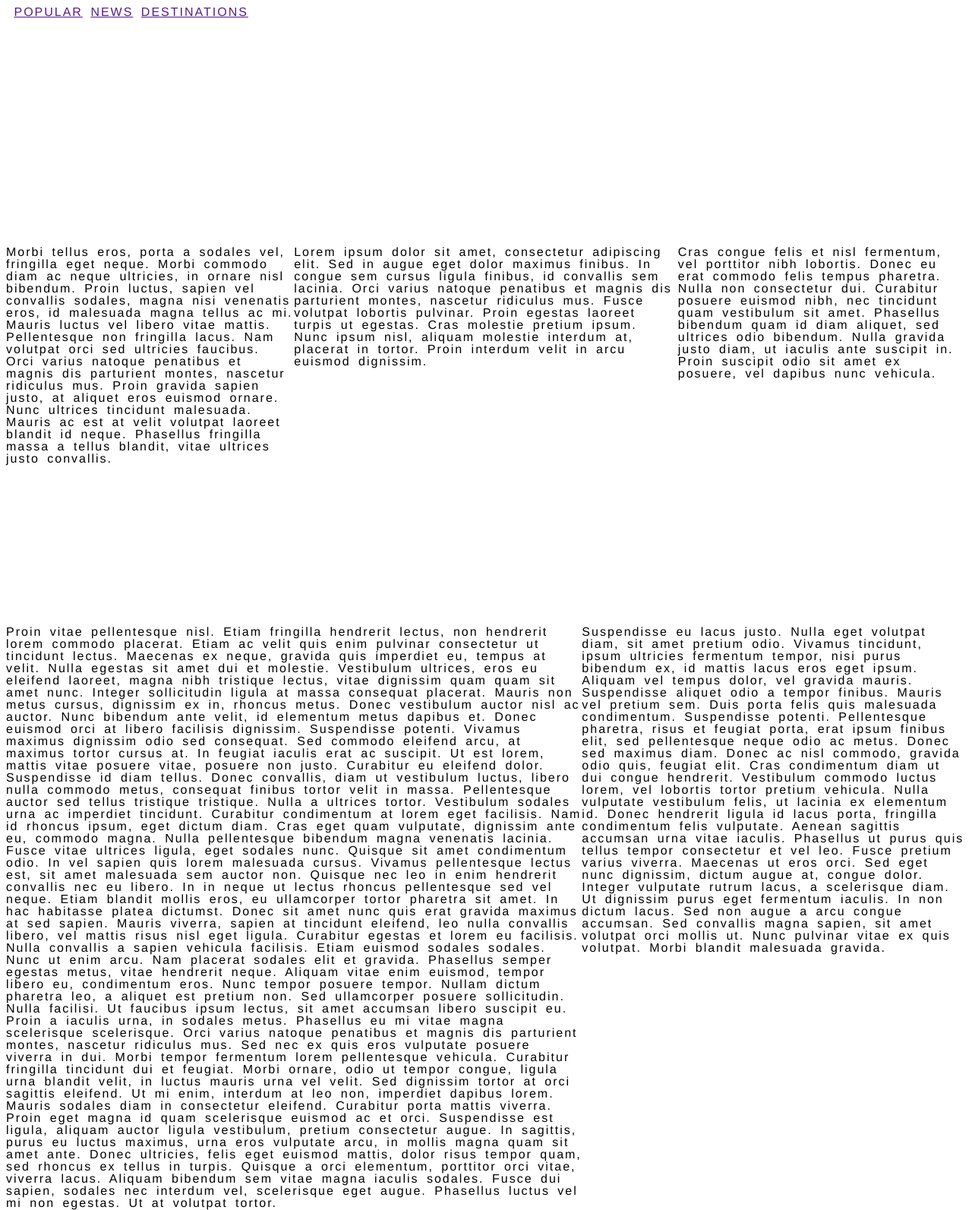
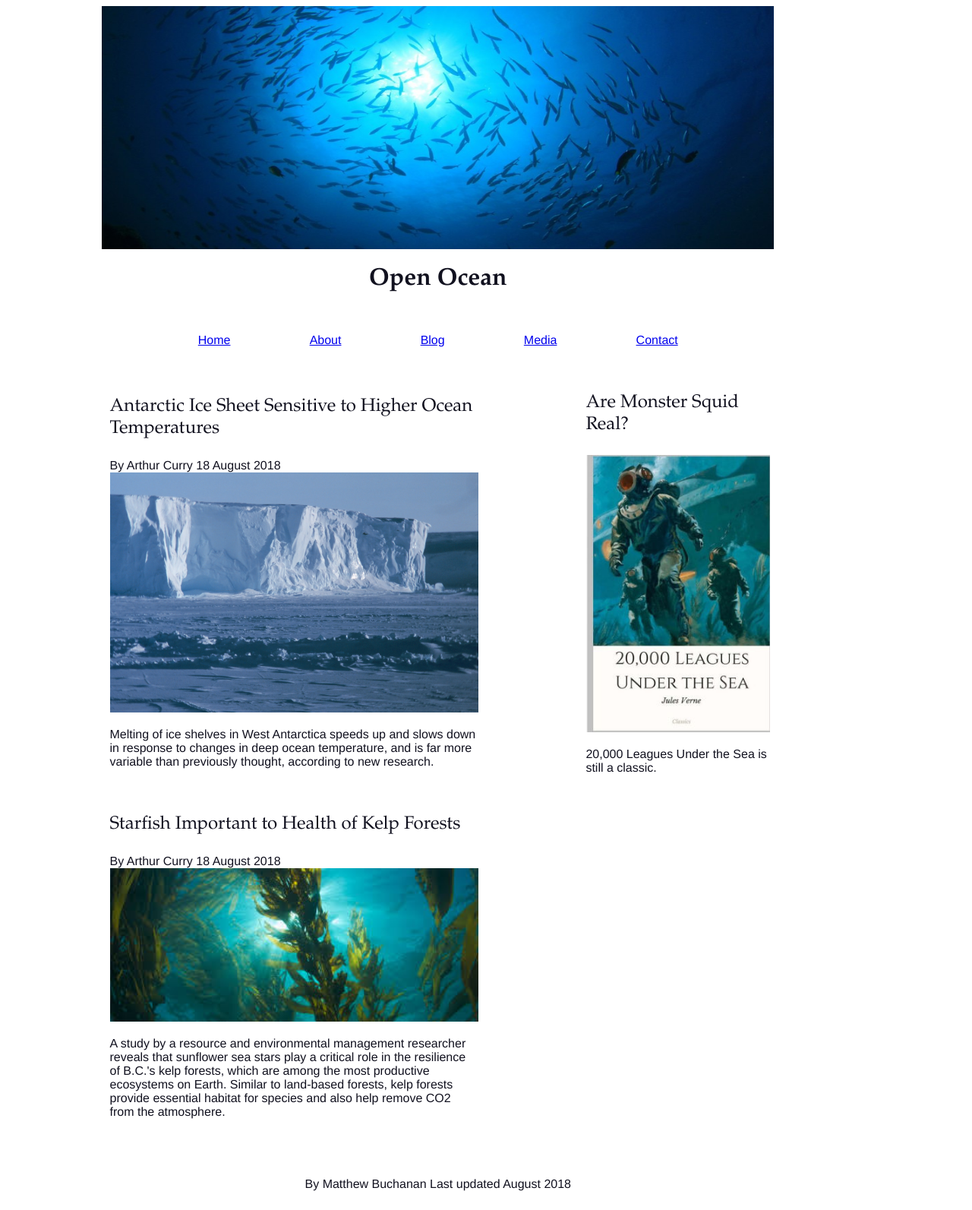
Before and after one commit to dolphinCommando/sassy-blog, a plain HTML site: page index.html in a window 1280 px wide. Shown: the whole page at 76% size. Drawn offline with Linux system fonts and the light colour scheme.

Commit message:
SCSS variables, extend, and partials; CSS Grid 10-cell

```diff
--- /dev/null
+++ b/css/_section.scss
@@ -0,0 +1,6 @@
+section {
+  padding: 2%;
+  .section-title {
+    @extend %title;
+  }
+}
--- a/css/style.scss
+++ b/css/style.scss
@@ -1,47 +1,93 @@
+@import 'section';
+
+$font-sans: "Helvetica Neue", Helvetica, sans-serif;
+$font-serif: "Garamond", "Georgia", serif;
+$font-standard: 16px;
+$font-large: 2.0rem;
+$font-medium: 1.5em;
+$theme-light: #ffffff;
+$theme-dark: #11111f;
+$theme-one: #fff306;
+$theme-two: #12ff06;
+$theme-three: #f306ff;
+
+%title {
+  font-size: $font-medium;
+  color: $theme-dark;
+  font-family: $font-serif;
+}
+
+%center {
+  justify-self: center;
+  align-self: center;
+}
+
 body {
-  font-family: Helvetica, sans-serif;
-  line-height: 1.0;
-  letter-spacing: 2px;
-  word-spacing: 4px;
-  font-size: 16px;
-  text-decoration: none;
-  overflow: scroll;
+  font-family: $font-sans;
+  font-size: $font-standard;
+  background-color: $theme-light;
+  color: $theme-dark;
+  display: grid;
+  grid-template-rows: 50vh 10vh auto 15vh;
+  grid-template-columns: repeat(10, 10%)
+}
+
+header {
+  grid-row: 1;
+  grid-column: 2 / 9;
+  display: grid;
+  grid-template-columns: 100%;
+  grid-template-rows: 80% 20%;
+
+  h1 {
+    grid-row: 2;
+    @extend %title;
+    font-size: $font-large;
+    @extend %center;
+  }
+
+  .jumbo-img {
+    grid-row: 1;
+    img {
+      height: 100%;
+      width: 100%;
+    }
+  }
+}
+
+nav {
+  grid-row: 2;
+  grid-column: 3 / 8;
+
+  ul {
+    list-style-type: none;
+    margin: 0;
+    padding: 0;
+    height: 100%;
+    display: flex;
+    justify-content: space-between;
+    align-items: center;
+  }
 
 }
-%row2 {
-  grid-row: 2 / 3;
+
+img {
+  width: 100%;
+  height: 100%;
 }
 
-%row3 {
-  grid-row: 3 / 4;
-}
-.container {
-  display: grid;
-  grid-template-columns: [start] 10% 10% 10% 10% 10% 10% 10% 10% 10% [end] 10%;
-  grid-template-rows: 300px 500px auto;
+article {
+  grid-row: 3;
+  grid-column: 2 / 6;
 }
 
-.header {
-  grid-column: start / end;
-  grid-row: 1 / 2;
+aside {
+  grid-row: 3;
+  grid-column: 7 / 9;
 }
 
-.hero-center {
-  grid-column: span 4;
-  @extend %row2;
+footer {
+  grid-row: 4;
+  grid-column: 2 / 9;
+  @extend %center;
 }
-
-.hero-side {
-  grid-column: span 3;
-  @extend %row2;
-}
-
-.main {
-  grid-column: span 6;
-  @extend %row3;
-}
-
-.side {
-  grid-column: span 4;
-  @extend %row3;
-}
--- a/index.html
+++ b/index.html
@@ -2,51 +2,73 @@
 <html lang="en">
   <head>
     <meta charset="UTF-8">
-    <meta name="description" content="Travel Blog">
+    <meta name="description" content="Ocean Explorer Blog">
     <meta name="keywords" content="Sass, Responsive, CSS Grid, HTML Import">
     <meta name="author" content="Matthew Buchanan">
     <meta name="viewport" content="width=device-width, initial-scale=1.0">
-    <!--<link rel="stylesheet" type="text/css" href="css/reset.css">-->
-    <link rel="stylesheet" type="text/css" href="css/style.css">
+    <title>Ocean Explorers</title>
+    <link rel="stylesheet" type="text/css" href="./css/style.css">
   </head>
   <body>
-    <div class="container">
-      <div class="header">
-        <nav>
-          <a class="logo"><img src=""></a>
-          <a href="">POPULAR</a>
-          <a href="">NEWS</a>
-          <a href="">DESTINATIONS</a>
-        </nav>
+    <header>
+      <div class="jumbo-img">
+        <img src="./images/ocean.jpeg" alt="ocean with fish and sun"/>
       </div>
-      <div class="hero-side">
-        <p>Morbi tellus eros, porta a sodales vel, fringilla eget neque. Morbi commodo diam ac neque ultricies, in ornare nisl bibendum. Proin luctus, sapien vel convallis sodales, magna nisi venenatis eros, id malesuada magna tellus ac mi. Mauris luctus vel libero vitae mattis. Pellentesque non fringilla lacus. Nam volutpat orci sed ultricies faucibus. Orci varius natoque penatibus et magnis dis parturient montes, nascetur ridiculus mus. Proin gravida sapien justo, at aliquet eros euismod ornare. Nunc ultrices tincidunt malesuada. Mauris ac est at velit volutpat laoreet blandit id neque. Phasellus fringilla massa a tellus blandit, vitae ultrices justo convallis.</p>
-      </div>
-      <div class="hero-center">
-        <p>Lorem ipsum dolor sit amet, consectetur adipiscing elit. Sed in augue eget dolor maximus finibus. In congue sem cursus ligula finibus, id convallis sem lacinia. Orci varius natoque penatibus et magnis dis parturient montes, nascetur ridiculus mus. Fusce volutpat lobortis pulvinar. Proin egestas laoreet turpis ut egestas. Cras molestie pretium ipsum. Nunc ipsum nisl, aliquam molestie interdum at, placerat in tortor. Proin interdum velit in arcu euismod dignissim.</p>
-      </div>
-      <div class="hero-side">
-        <p>Cras congue felis et nisl fermentum, vel porttitor nibh lobortis. Donec eu erat commodo felis tempus pharetra. Nulla non consectetur dui. Curabitur posuere euismod nibh, nec tincidunt quam vestibulum sit amet. Phasellus bibendum quam id diam aliquet, sed ultrices odio bibendum. Nulla gravida justo diam, ut iaculis ante suscipit in. Proin suscipit odio sit amet ex posuere, vel dapibus nunc vehicula.</p>
-      </div>
-      <div class="main">
-        <p>Proin vitae pellentesque nisl. Etiam fringilla hendrerit lectus, non hendrerit lorem commodo placerat. Etiam ac velit quis enim pulvinar consectetur ut tincidunt lectus. Maecenas ex neque, gravida quis imperdiet eu, tempus at velit. Nulla egestas sit amet dui et molestie. Vestibulum ultrices, eros eu eleifend laoreet, magna nibh tristique lectus, vitae dignissim quam quam sit amet nunc. Integer sollicitudin ligula at massa consequat placerat. Mauris non metus cursus, dignissim ex in, rhoncus metus. Donec vestibulum auctor nisl ac auctor. Nunc bibendum ante velit, id elementum metus dapibus et. Donec euismod orci at libero facilisis dignissim. Suspendisse potenti. Vivamus maximus dignissim odio sed consequat. Sed commodo eleifend arcu, at maximus tortor cursus at. In feugiat iaculis erat ac suscipit.
-
-        Ut est lorem, mattis vitae posuere vitae, posuere non justo. Curabitur eu eleifend dolor. Suspendisse id diam tellus. Donec convallis, diam ut vestibulum luctus, libero nulla commodo metus, consequat finibus tortor velit in massa. Pellentesque auctor sed tellus tristique tristique. Nulla a ultrices tortor. Vestibulum sodales urna ac imperdiet tincidunt. Curabitur condimentum at lorem eget facilisis. Nam id rhoncus ipsum, eget dictum diam. Cras eget quam vulputate, dignissim ante eu, commodo magna. Nulla pellentesque bibendum magna venenatis lacinia.
-
-        Fusce vitae ultrices ligula, eget sodales nunc. Quisque sit amet condimentum odio. In vel sapien quis lorem malesuada cursus. Vivamus pellentesque lectus est, sit amet malesuada sem auctor non. Quisque nec leo in enim hendrerit convallis nec eu libero. In in neque ut lectus rhoncus pellentesque sed vel neque. Etiam blandit mollis eros, eu ullamcorper tortor pharetra sit amet. In hac habitasse platea dictumst. Donec sit amet nunc quis erat gravida maximus at sed sapien. Mauris viverra, sapien at tincidunt eleifend, leo nulla convallis libero, vel mattis risus nisl eget ligula. Curabitur egestas et lorem eu facilisis. Nulla convallis a sapien vehicula facilisis. Etiam euismod sodales sodales. Nunc ut enim arcu. Nam placerat sodales elit et gravida. Phasellus semper egestas metus, vitae hendrerit neque.
-
-        Aliquam vitae enim euismod, tempor libero eu, condimentum eros. Nunc tempor posuere tempor. Nullam dictum pharetra leo, a aliquet est pretium non. Sed ullamcorper posuere sollicitudin. Nulla facilisi. Ut faucibus ipsum lectus, sit amet accumsan libero suscipit eu. Proin a iaculis urna, in sodales metus. Phasellus eu mi vitae magna scelerisque scelerisque. Orci varius natoque penatibus et magnis dis parturient montes, nascetur ridiculus mus. Sed nec ex quis eros vulputate posuere viverra in dui. Morbi tempor fermentum lorem pellentesque vehicula.
-
-        Curabitur fringilla tincidunt dui et feugiat. Morbi ornare, odio ut tempor congue, ligula urna blandit velit, in luctus mauris urna vel velit. Sed dignissim tortor at orci sagittis eleifend. Ut mi enim, interdum at leo non, imperdiet dapibus lorem. Mauris sodales diam in consectetur eleifend. Curabitur porta mattis viverra. Proin eget magna id quam scelerisque euismod ac et orci. Suspendisse est ligula, aliquam auctor ligula vestibulum, pretium consectetur augue. In sagittis, purus eu luctus maximus, urna eros vulputate arcu, in mollis magna quam sit amet ante. Donec ultricies, felis eget euismod mattis, dolor risus tempor quam, sed rhoncus ex tellus in turpis. Quisque a orci elementum, porttitor orci vitae, viverra lacus. Aliquam bibendum sem vitae magna iaculis sodales. Fusce dui sapien, sodales nec interdum vel, scelerisque eget augue. Phasellus luctus vel mi non egestas. Ut at volutpat tortor.</p>
-      </div>
-      <div class="side">
-        <p>Suspendisse eu lacus justo. Nulla eget volutpat diam, sit amet pretium odio. Vivamus tincidunt, ipsum ultricies fermentum tempor, nisi purus bibendum ex, id mattis lacus eros eget ipsum. Aliquam vel tempus dolor, vel gravida mauris. Suspendisse aliquet odio a tempor finibus. Mauris vel pretium sem. Duis porta felis quis malesuada condimentum. Suspendisse potenti. Pellentesque pharetra, risus et feugiat porta, erat ipsum finibus elit, sed pellentesque neque odio ac metus. Donec sed maximus diam. Donec ac nisl commodo, gravida odio quis, feugiat elit. Cras condimentum diam ut dui congue hendrerit. Vestibulum commodo luctus lorem, vel lobortis tortor pretium vehicula. Nulla vulputate vestibulum felis, ut lacinia ex elementum id. Donec hendrerit ligula id lacus porta, fringilla condimentum felis vulputate.
-
-            Aenean sagittis accumsan urna vitae iaculis. Phasellus ut purus quis tellus tempor consectetur et vel leo. Fusce pretium varius viverra. Maecenas ut eros orci. Sed eget nunc dignissim, dictum augue at, congue dolor. Integer vulputate rutrum lacus, a scelerisque diam. Ut dignissim purus eget fermentum iaculis. In non dictum lacus. Sed non augue a arcu congue accumsan. Sed convallis magna sapien, sit amet volutpat orci mollis ut. Nunc pulvinar vitae ex quis volutpat. Morbi blandit malesuada gravida.</p>
-      </div>
-
-
-    </div>
-
+      <h1>Open Ocean</h1>
+    </header>
+    <nav>
+      <ul>
+        <li>
+          <a href="/">Home</a>
+        </li>
+        <li>
+          <a href="/">About</a>
+        </li>
+        <li>
+          <a href="/">Blog</a>
+        </li>
+        <li>
+          <a href="/">Media</a>
+        </li>
+        <li>
+          <a href="/">Contact</a>
+        </li>
+      </ul>
+    </nav>
+      <article>
+        <section>
+          <p class="section-title">Antarctic Ice Sheet Sensitive to Higher Ocean Temperatures</p>
+          <div class="section-aux">
+            <span>By Arthur Curry</span>
+            <span>18 August 2018</span>
+          </div>
+          <div class="section-text">
+            <img class="section-img" src="./images/ice.jpg" alt="Antarctica"/>
+            <p class="section-p">Melting of ice shelves in West Antarctica speeds up and slows down in response to changes in deep ocean temperature, and is far more variable than previously thought, according to new research.</p>
+          </div>
+        </section>
+        <section>
+          <p class="section-title">Starfish Important to Health of Kelp Forests</p>
+          <div class="section-aux">
+            <span>By Arthur Curry</span>
+            <span>18 August 2018</span>
+          </div>
+          <div class="section-text">
+            <img class="section-img" src="./images/kelp.jpeg" alt="Kelp forest"/>
+            <p class="section-p">A study by a resource and environmental management researcher reveals that sunflower sea stars play a critical role in the resilience of B.C.'s kelp forests, which are among the most productive ecosystems on Earth. Similar to land-based forests, kelp forests provide essential habitat for species and also help remove CO2 from the atmosphere.</p>
+          </div>
+        </section>
+      </article>
+      <aside>
+        <section>
+          <p class="section-title">Are Monster Squid Real?</p>
+          <img class="section-img" src="./images/verne.jpg" alt="20000 Leagues Under the Sea"/>
+          <p class="section-text">20,000 Leagues Under the Sea is still a classic.</p>
+        </section>
+      </aside>
+    <footer>
+      <span>By Matthew Buchanan</span>
+      <span>Last updated August 2018</span>
+    </footer>
   </body>
 </html>
```
Also changed, not shown: css/style.css, images/ice.jpg (added), images/kelp.jpeg (added), images/ocean.jpeg (added), images/verne.jpg (added), 1 other file.
